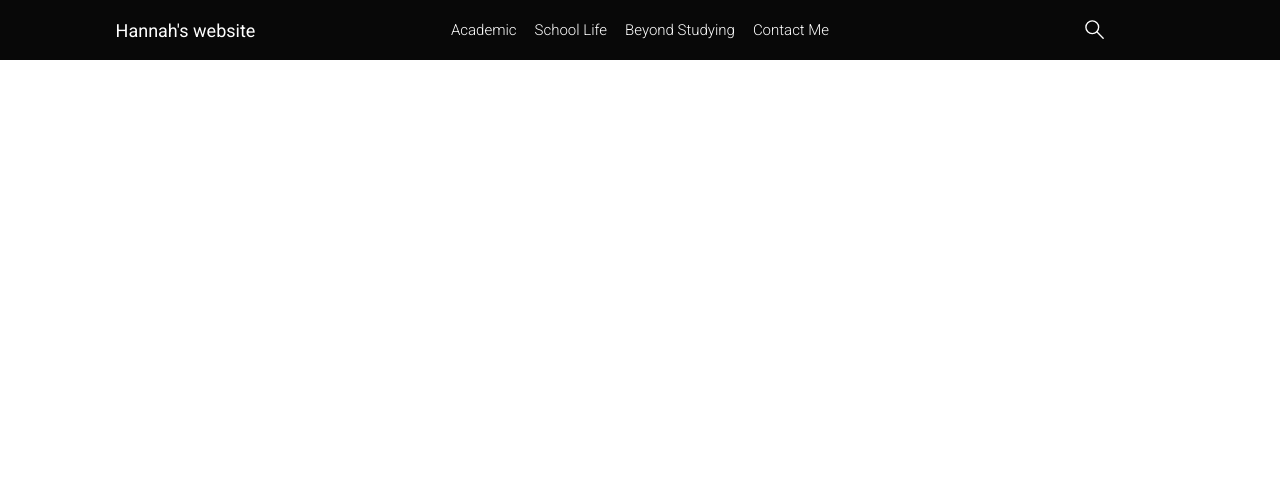
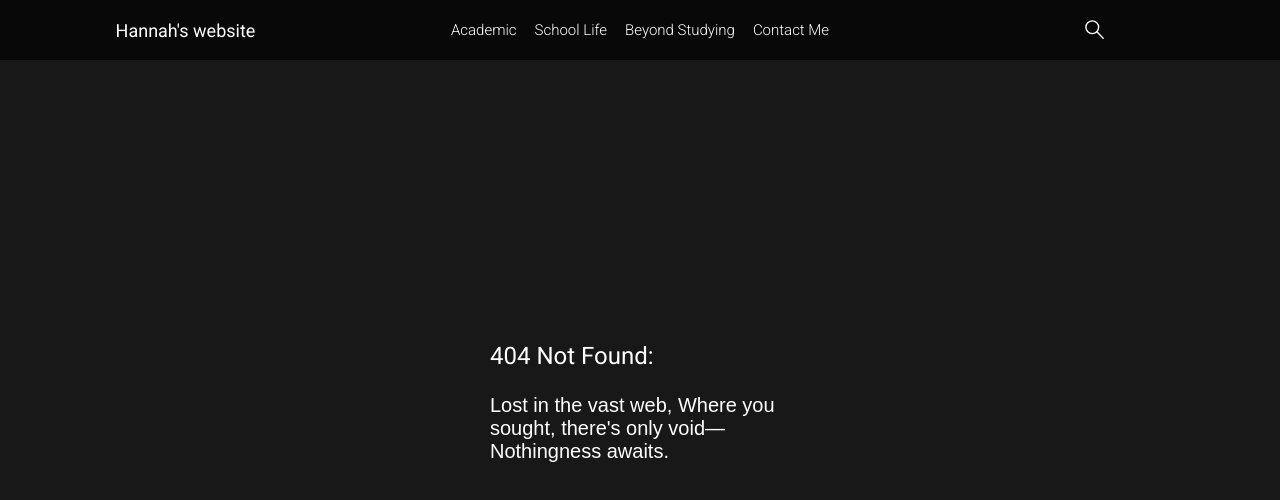
Before and after one commit to kevin-panoptic-dev/hannah-site, a React (Vite) app in the folder frontend/: page / in a window 1280 px wide. Shown: the top 500 px of the page. Built offline with nearby package versions, Linux system fonts and the light colour scheme; no server answers.

Commit message:
an css error occurs

```diff
--- a/frontend/src/app/App.tsx
+++ b/frontend/src/app/App.tsx
@@ -3,6 +3,7 @@ import NavBar from "../navbar/Navbar";
 import "./app.css";
 import { ErrorProvider } from "../context/error";
 import { SearchProvider } from "../context/search";
+import Error from "../pages/error/Error";
 
 function App() {
     return (
@@ -11,7 +12,8 @@ function App() {
                 <NavBar route="upload/gpa/get/"></NavBar>
                 <main id="main-tag">
                     <Routes>
-                        <Route></Route>
+                        <Route path="/error" element={<Error />} />
+                        <Route path="*" element={<Error />} />
                     </Routes>
                 </main>
             </SearchProvider>
--- a/frontend/src/app/app.css
+++ b/frontend/src/app/app.css
@@ -12,7 +12,7 @@ header {
     font-style: normal;
     width: 100vw;
     height: 100vh;
-    overflow-x: hidden;
+    background-color: #080808;
 }
 
 *,
--- a/frontend/src/navbar/Navbar.tsx
+++ b/frontend/src/navbar/Navbar.tsx
@@ -11,7 +11,7 @@ interface routeType {
 
 function NavBar({ route }: routeType) {
     const navigate = useNavigate();
-    const redirect = (place: string): void => {
+    const redirect = (place: string) => {
         navigate(`/${place}`);
     };
     const { updateErrorMessage } = useErrorContext();
@@ -141,6 +141,8 @@ function NavBar({ route }: routeType) {
             if (mainTag) {
                 mainTag.style.transition = "transform 0.5s ease";
                 mainTag.style.transform = "scale(0.9)";
+                // mainTag.style.boxShadow =
+                //     "0 0 150px 50px rgba(160, 160, 160, 0.6), 0 0 250px rgba(160, 160, 160, 0.4)";
             }
         };
         const handleZoomBack = () => {
--- a/frontend/src/navbar/navbar.module.css
+++ b/frontend/src/navbar/navbar.module.css
@@ -68,6 +68,7 @@
             background-color: #080808;
             opacity: 0;
             transition: opacity 0.5s ease;
+            z-index: 9;
 
             &.show {
                 visibility: visible;
@@ -107,6 +108,10 @@
                             font-weight: 400;
                             font-size: 15px;
                             user-select: none;
+
+                            &:hover {
+                                cursor: pointer;
+                            }
                         }
                         .testContent {
                             font-weight: 300;
@@ -137,6 +142,10 @@
                         font-weight: 400;
                         font-size: 15px;
                         user-select: none;
+
+                        &:hover {
+                            cursor: pointer;
+                        }
                     }
                     .CourseContent {
                         font-weight: 300;
@@ -170,8 +179,7 @@
                     .gpaGraph {
                         width: 100%;
                         height: auto;
-                        opacity: 1 !important;
-                        z-index: 9;
+                        opacity: 1;
                         border-radius: 10px;
                     }
                 }
@@ -202,6 +210,7 @@
             background-color: #080808;
             opacity: 0;
             transition: opacity 0.5s ease;
+            z-index: 9;
 
             &.show {
                 visibility: visible;
@@ -310,6 +319,7 @@
             background-color: #080808;
             opacity: 0;
             transition: opacity 0.5s ease;
+            z-index: 9;
 
             &.show {
                 visibility: visible;
@@ -419,6 +429,7 @@
         background-color: #080808;
         opacity: 0;
         transition: opacity 0.5s ease;
+        z-index: 9;
 
         &.show {
             visibility: visible;
@@ -519,6 +530,7 @@
             height: 20px;
 
             &:hover {
+                cursor: pointer;
                 transform: scale(1.2);
                 transform-origin: center;
                 transition: transform 0.5s ease;
--- /dev/null
+++ b/frontend/src/pages/error/Error.tsx
@@ -0,0 +1,69 @@
+import { useErrorContext } from "../../context/error";
+import { useState, useEffect } from "react";
+import styles from "./error.module.css";
+import { useNavigate } from "react-router-dom";
+
+const notfoundMessages = [
+    "Where the page should be, Empty space and missing words— A void in the code.",
+    "Welcome, traveler. You've reached a page that doesn't exist, a place where content used to be—or maybe never was. Let's take this moment to pause and reflect.",
+    "Where we are, there's only air, A page misplaced, it isn't there. In the void where data fades, Questions linger, answers evade. Not all paths lead where we care.",
+    "In the heat of day, The path dissolves to nothing— An empty mirage.",
+    "Paths cross empty void, Seeking what once existed- Silence answers all.",
+    "Lost in the vast web, Where you sought, there's only void—Nothingness awaits.",
+    "The link was a dream, A shadow of what once was— Now, nothing remains.",
+];
+
+const chooseRandomMessage = () =>
+    notfoundMessages[Math.floor(Math.random() * notfoundMessages.length)];
+
+function Error() {
+    const [errorMessage, setErrorMessage] = useState<string | undefined>(undefined);
+    const [contentText, setContentText] = useState("");
+    const { error } = useErrorContext();
+    const navigate = useNavigate();
+    const redirect = (place: string) => {
+        navigate(`/${place}`);
+    };
+
+    useEffect(() => {
+        if (error === null) {
+            setErrorMessage(`404 Not Found:;${chooseRandomMessage()}`);
+        } else {
+            const errorArray = error?.split(";");
+            if (errorArray === undefined) {
+                setErrorMessage(`Unknown Type Error:;${error}.`);
+            } else if (errorArray[0] === "b") {
+                setErrorMessage(`BackendError:;${errorArray[1]}.`);
+            } else {
+                setErrorMessage(`FrontendError:;${errorArray[1]}.`);
+            }
+        }
+    }, []);
+
+    useEffect(() => {
+        if (errorMessage) {
+            const content = errorMessage.split(";")[1];
+            let i = -1;
+
+            const interval = setInterval(() => {
+                if (i < content.length - 1) {
+                    setContentText((prev) => prev + content[i]);
+                    i++;
+                }
+            }, 50);
+
+            return () => clearInterval(interval);
+        }
+    }, [errorMessage]);
+
+    return (
+        <div className={styles.container}>
+            <div className={styles.alignWrapper}>
+                <p className={styles.title}>{errorMessage?.split(";")[0]}</p>
+                <p className={styles.content}>{contentText}</p>
+            </div>
+        </div>
+    );
+}
+
+export default Error;
--- /dev/null
+++ b/frontend/src/pages/error/error.module.css
@@ -0,0 +1,31 @@
+.container {
+    background-color: #181818;
+    color: #ffffff;
+    display: flex;
+    align-items: center;
+    justify-content: center;
+    height: 100vh;
+    overflow: hidden;
+
+    .alignWrapper {
+        display: flex;
+        flex-direction: column;
+        align-items: left;
+        justify-content: top;
+        max-width: 300px;
+        min-width: 300px;
+
+        .title {
+            font-weight: 400;
+            font-size: 24px;
+        }
+
+        .content {
+            margin-top: 0px;
+            font-family: sans-serif;
+            font-weight: 300;
+            font-size: 20px;
+            white-space: pre-wrap;
+        }
+    }
+}
```
Also changed, not shown: 1 other file (tests, documents, lock files or other folders).
